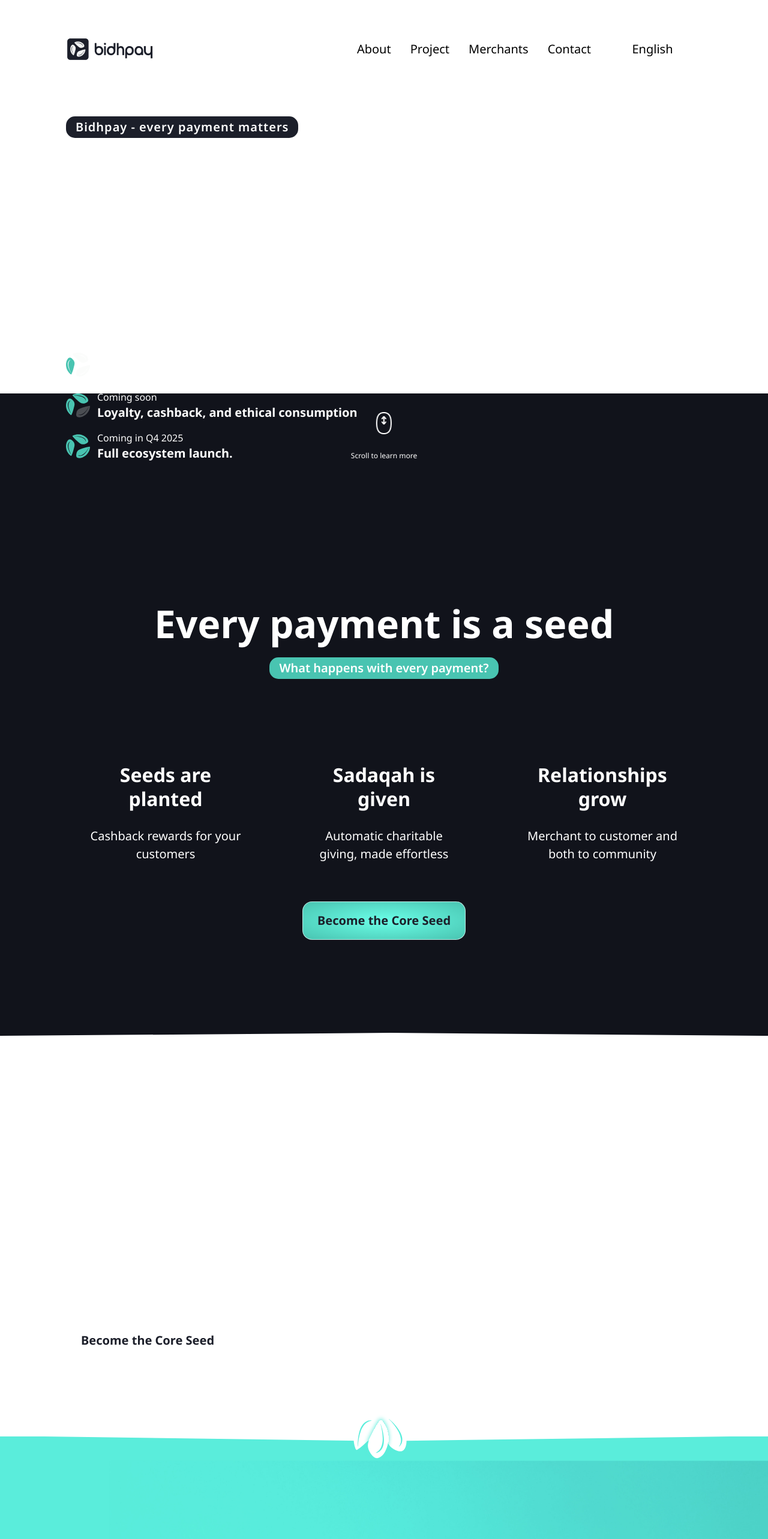
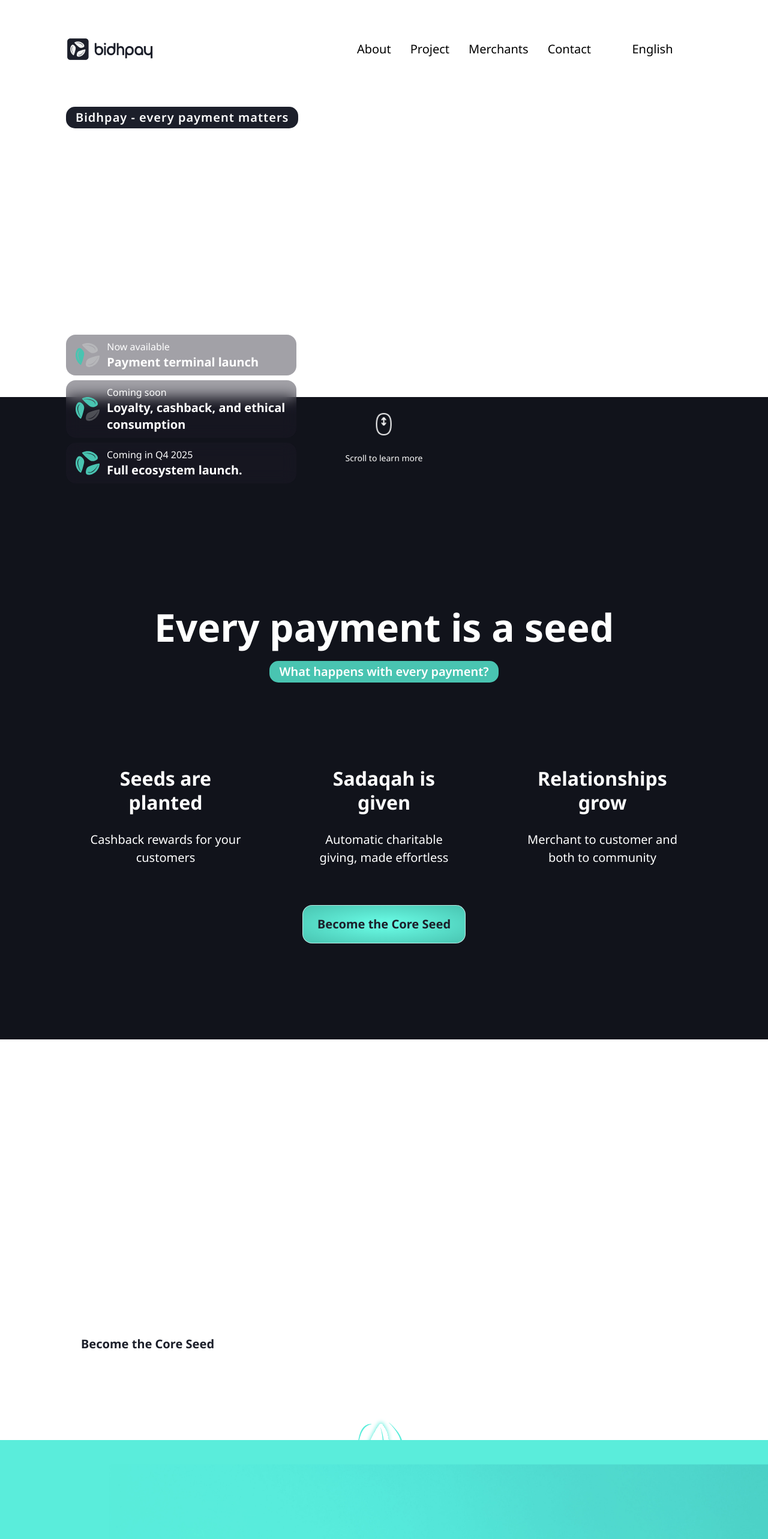
Before and after one commit to teobizjak/bidhpay, a React (Vite) app: page / in a window 1280 px wide. Shown: the top 2566 px of the page at 60% size. Built offline with nearby package versions, Linux system fonts and the light colour scheme; some icons are missing.

Commit message:
nav fixes

```diff
--- a/src/App.jsx
+++ b/src/App.jsx
@@ -26,19 +26,20 @@ function App() {
 
   return (
     <>
+    <div className='pt-12'></div>
+       <Nav t={t} i18n={i18n} />
 
-
-      <div className='relative min-h-screen'>
+      <div className='relative min-h-screen -mt-52'>
         <div className='absolute top-0 left-0 w-full h-full bg-[url("./assets/image6.png")] bg-cover bg-center bg-no-repeat -z-40'></div>
         <div className='mx-auto max-w-[1100px]  '>
-        <Nav t={t} i18n={i18n} />
+
 
           {/* Hero Section */}
           <div className=' mt-[78px] px-5'>
             {/* Left Content Area */}
             <div className='flex-1 max-w-2xl'>
               {/* Tagline Badge */}
-              <div className='inline-block bg-darkblue text-white text-sm md:text-xl font-semibold px-4 py-1 rounded-[15px] tracking-wider'>
+              <div className='inline-block bg-darkblue text-white text-sm md:text-xl font-semibold mt-48 px-4 py-1 rounded-[15px] tracking-wider'>
                 Bidhpay - every payment matters
               </div>
 
@@ -55,7 +56,7 @@ function App() {
 
 
               {/* Call-to-Action Cards */}
-              <div className='mt-8 [&>*]:py-2 [&>*]:text-white [&>*]:rounded-2xl [&>*]:flex [&>*]:items-center [&>*]:gap-3 [&>div>div>div:nth-child(2)]:font-bold [&>div>div>div:nth-child(2)]:md:text-xl [&>div>div>div:nth-child(2)]:text-sm [&>div>div>div:nth-child(1)]:text-xs [&>div>div>div:nth-child(1)]:md:text-base'>
+              <div className='mt-8 [&>*]:py-2 [&>*]:text-white [&>*]:rounded-2xl [&>*]:bg-[#1f1c2a]/41 [&>*]:mt-2 [&>*]:max-w-96 [&>*]:px-4 [&>*]:backdrop-blur-md [&>*]:flex [&>*]:items-center [&>*]:gap-3 [&>div>div>div:nth-child(2)]:font-bold [&>div>div>div:nth-child(2)]:md:text-xl [&>div>div>div:nth-child(2)]:text-sm [&>div>div>div:nth-child(1)]:text-xs [&>div>div>div:nth-child(1)]:md:text-base'>
                 <div>
                   <img src={seeds1} alt="Scroll Icon" className=" h-8 md:h-10" />
                   <div>
@@ -86,14 +87,14 @@ function App() {
           </div>
 
           {/* Scroll Indicator */}
-          <div className='absolute bottom-8 left-1/2 transform -translate-x-1/2 text-center flex-col items-center flex'>
+          <div className='absolute hidden bottom-8 left-1/2 transform -translate-x-1/2 text-center flex-col items-center md:flex'>
 
             <div className='mb-2'>
 
               <img src={scrollIcon} alt="Scroll Icon" className=" w-[50px] animate-bounce text-white" />
             </div>
-            <div className='text-white text-xs hidden md:block'>Scroll to learn more</div>
-            <div className='text-white text-xs block md:hidden'>Swipe to learn more</div>
+            <div className='text-white text-sm hidden md:block'>Scroll to learn more</div>
+
           </div>
 
         </div>
@@ -127,9 +128,9 @@ function App() {
           <div className=' mt-16 font-bold md:text-[20px] text-base text-center py-4 px-6 bg-radial from-[#6BFFE8] to-[#49C4B1] border-1 border-white/61 text-darkblue w-fit mx-auto rounded-2xl'>Become the Core Seed</div>
         </div>
       </div>
-      <div className=' relative'>
+      <div className=' relative overflow-hidden'>
         <img src={lineTop} alt="Scroll Icon" className=" transform -translate-y-1/2 w-full mx-auto absolute top-0 left-0" />
-        <div className='absolute top-0 left-0 w-full h-full bg-[url("./assets/image3.png")] bg-fixed bg-cover bg-center bg-no-repeat -z-40'></div>
+        <div className='absolute top-0 left-0 w-[100svw] h-[100svh] bg-[url("./assets/image3.png")] bg-fixed bg-cover bg-center bg-no-repeat -z-40'></div>
 
         <div className='px-5 max-w-[1100px] mx-auto py-32'>
           <h1 className=' text-6xl md:text-[64px] font-bold text-white md:leading-[125%]'>Pay. <br /> Reward. <br /> Uplift.</h1>
@@ -151,7 +152,7 @@ function App() {
             <h1 className='mt-4 text-6xl md:text-[64px] font-bold text-darkblue'>Bidhara Payment</h1>
             <p>The name BidhPay is a fusion of two worlds: Bidhara – the Arabic word for seed, a timeless symbol of growth, blessing, and new beginnings – and Payments, the foundation that connects us all.</p>
             <p>Together, they embody what we stand for: at BidhPay, a payment is never just a transaction. It's a moment of trust. A meaningful act. A contribution to something greater. Our logo, inspired by the revered black cumin seed, carries the values of healing, strength, and protection. It's more than a symbol. It's our promise.</p>
-            <div className=' mt-10 font-bold md:text-[20px] text-base text-center py-4 px-6 bg-white border-1 border-white/61 text-darkblue w-fit rounded-2xl'>Become the Core Seed</div>
+            <div className=' mt-10 font-bold md:text-[20px] text-base text-center py-4 px-6 bg-radial from-white/42 to-[#efefef]/57  border-1 border-white/61 text-darkblue w-fit rounded-2xl'>Become the Core Seed</div>
           </div>
 
         </div>
@@ -358,9 +359,9 @@ function App() {
           <img src={seeds7} alt="Seeds 6" className=" w-44 mx-auto transform -translate-y-2/5" />
         </div>
         <h3 className='pt-32 text-[28px] md:text-[32px] text-white text-center'>Sign up for newsletter</h3>
-        <div className='flex justify-center gap-3.5 mt-9'>
+        <div className='flex flex-col md:flex-row justify-center gap-3.5 mt-9 max-w-80 md:max-w-none mx-auto'>
           <input type="text" name="" id="" className='md:w-full md:max-w-md md:py-3 py-2 md:px-4 px-2 rounded-xl bg-[#0D0F16] border-1 text-white border-white/20' />
-          <div className=' font-bold text-base md:text-[20px] text-center py-4 px-6 bg-radial from-[#6BFFE8] to-[#49C4B1] border-1 border-white/61 text-darkblue rounded-2xl'>Become the Core Seed</div>
+          <div className=' font-bold text-base md:text-[20px] text-center py-4 px-6 bg-radial from-[#6BFFE8] to-[#49C4B1] border-1 border-white/61 text-darkblue rounded-2xl mt-4 md:mt-0'>Become the Core Seed</div>
         </div>
         <div className='md:max-w-[1100px] max-w-full px-4 md:px-0 mx-auto flex justify-between mt-26 text-[#BEBEBE] mb-16'>
           <img src={seedapps} alt="logo" className=' md:max-h-14 max-h-10' />
--- a/src/Nav.jsx
+++ b/src/Nav.jsx
@@ -26,7 +26,7 @@ function Nav({ t, i18n }) {
         };
     }, [isDropdownOpen]);
     return (
-        <div className='flex gap-2 text-xl sticky top-0 z-50 max-w-[1100px] mx-auto pt-12'>
+        <div className='flex gap-2 text-xl sticky top-0 z-50 max-w-[1100px] mx-auto backdrop-blur-md'>
             <div className='inline-flex flex-1 bg-white/58 border-1 border-white/31 rounded-2xl justify-between pl-4 pr-8 py-2.5 items-center'>
 
                 <img src={bidhpayLogo} alt="Bidhpay Logo" className=" h-[46px]" />
```
